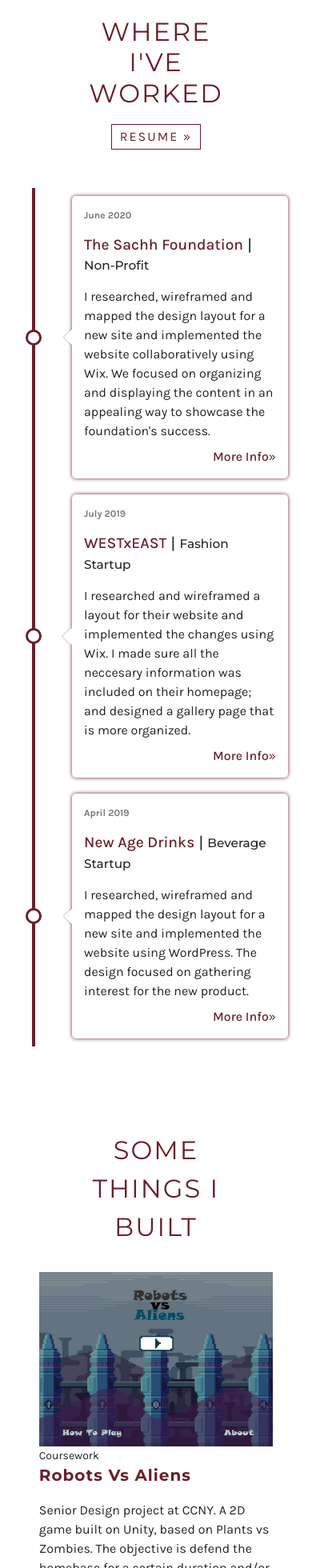
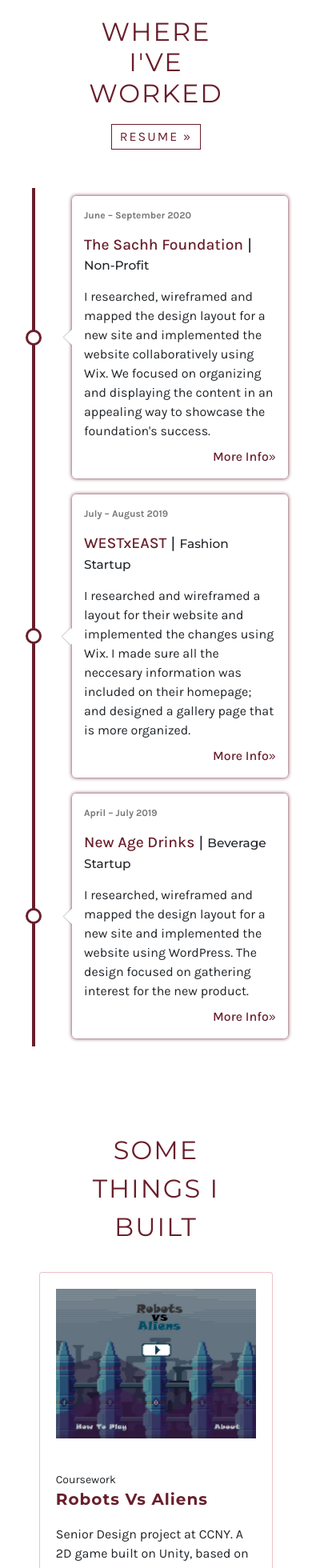
Before and after one commit to alexxg98/alexxg98.github.io, a React (Create React App) app: page / in a window 390 px wide. Shown: the part 1918-3878 px from the top of the page at 80% size. Built offline with nearby package versions, Linux system fonts and the light colour scheme.

Commit message:
Add work end date; add border to featProj on smaller screens.

```diff
--- a/src/components/Projects.js
+++ b/src/components/Projects.js
@@ -34,7 +34,7 @@
       </a>
       <p> {data.projDesc} </p>
     </div>
-    <div class="card-footer">
+    <div className="card-footer">
       <button id="sourceCode"><span><a href={data.url.github} target="_blank" rel="noopener noreferrer"> SOURCE CODE </a></span></button>
     </div>
   </div>
--- a/src/components/WorkTimeline.js
+++ b/src/components/WorkTimeline.js
@@ -11,7 +11,7 @@
 const TimelineItem = ({ data }) => (
   <div className = "timeline-item">
     <div className = "timeline-item-content">
-      <time> {data.startDate} </time>
+      <time> {data.startEndDate} </time>
       <h6> <a href={data.company.url}>
         {data.company.text}</a> | <span>{data.companyDescription}</span>
       </h6>
--- a/src/scss/_projects.scss
+++ b/src/scss/_projects.scss
@@ -1,4 +1,5 @@
 @import 'variables';
+$projOutline: 0.5px solid $inverse-color;
 
 /* Projects Section */
 .projects-container {
@@ -75,7 +76,7 @@
     }
 
     .more-project-item {
-      border: 0.5px solid $inverse-color;
+      border: $projOutline;
 
       .projTitle {
         font-size: 16px;
@@ -207,8 +208,19 @@
       display: block;
       width: 80%;
 
+      .projImg {
+        border: $projOutline;
+        border-radius: 0.25em 0.25em 0 0;
+        border-bottom: white;
+        padding: 1.25em;
+      }
+
       .projInfo {
-        margin-bottom: 4em;
+        border: $projOutline;
+        border-radius: 0 0 0.25em 0.25em;
+        border-top: white;
+        padding: 1.25em;
+        margin-bottom: 30px;
       }
     }
 
--- a/src/workData.js
+++ b/src/workData.js
@@ -6,7 +6,7 @@
       text: "New Age Drinks"
     },
     companyDescription: "Beverage Startup",
-    startDate: "April 2019",
+    startEndDate: "April \u2013 July 2019",
     overview: "I researched, wireframed and mapped the design layout for a new site and implemented the website using WordPress. The design focused on gathering interest for the new product.",
     more: "/NewAgeDrinks"
   },
@@ -17,7 +17,7 @@
       text: "WESTxEAST"
     },
     companyDescription: "Fashion Startup",
-    startDate: "July 2019",
+    startEndDate: "July \u2013 August 2019",
     overview: "I researched and wireframed a layout for their website and implemented the changes using Wix. I made sure all the neccesary information was included on their homepage; and designed a gallery page that is more organized.",
     more: "/WestxEast"
   },
@@ -28,7 +28,7 @@
       text: "The Sachh Foundation"
     },
     companyDescription: "Non-Profit",
-    startDate: "June 2020",
+    startEndDate: "June \u2013 September 2020",
     overview: "I researched, wireframed and mapped the design layout for a new site and implemented the website collaboratively using Wix. We focused on organizing and displaying the content in an appealing way to showcase the foundation's success.",
     more: "/Sachh"
   }
```
